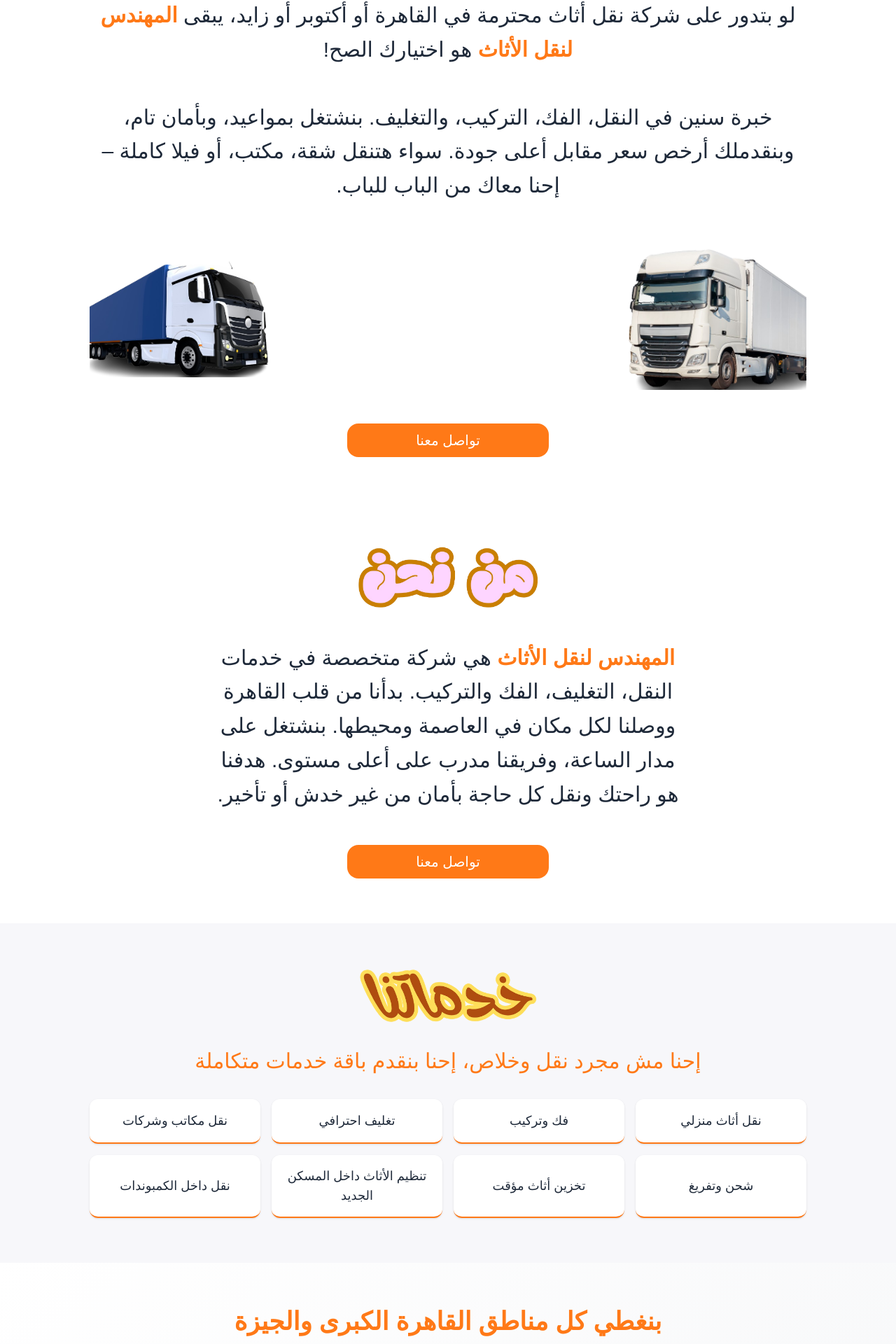
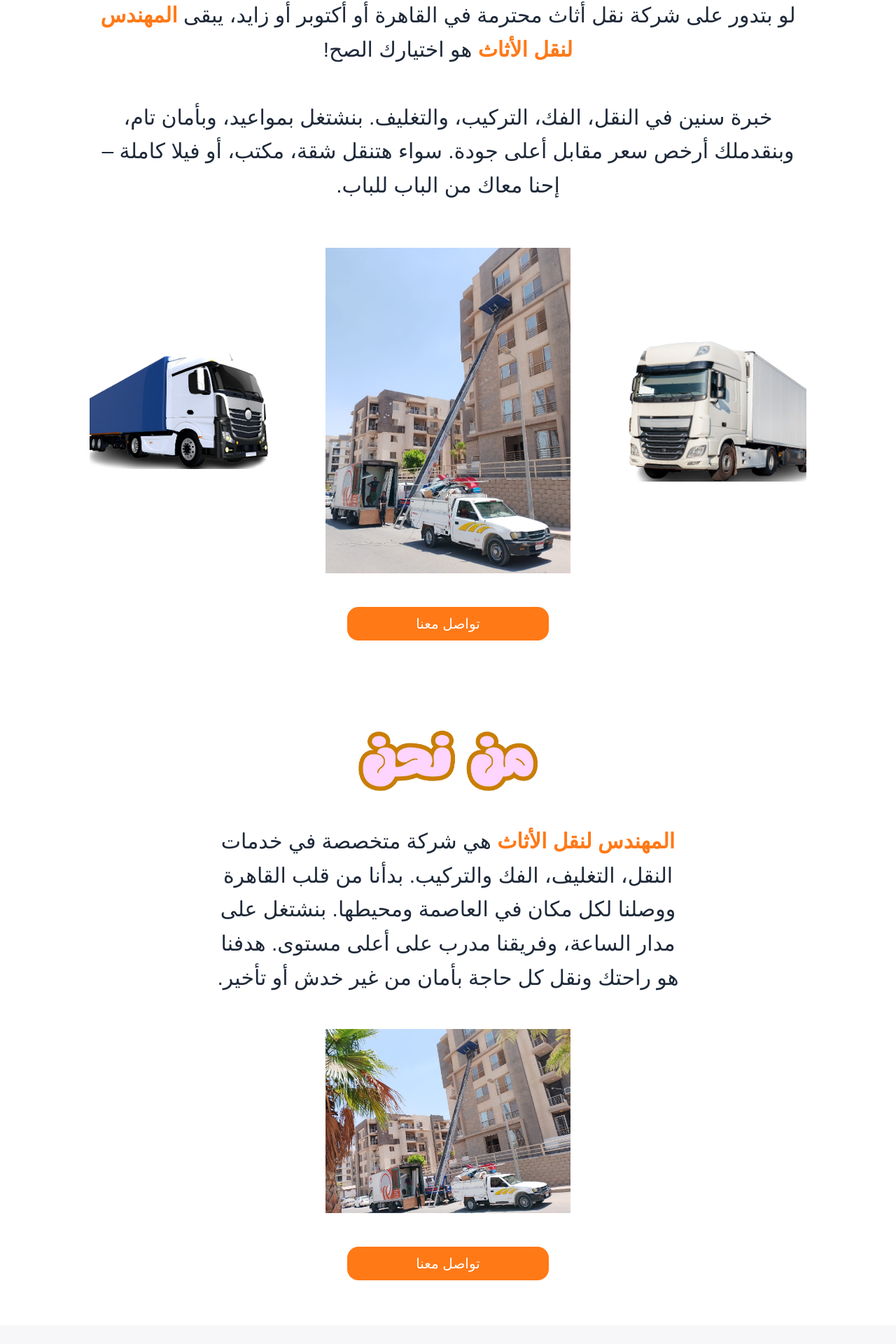
Before and after one commit to ahmedhussein74/elmohands, a Next.js app: page / in a window 1280 px wide. Shown: the part 866-2786 px from the top of the page at 70% size. Built offline with nearby package versions, Linux system fonts and the light colour scheme.

Commit message:
Refactor code structure for improved readability and maintainability

```diff
--- a/src/components/About.tsx
+++ b/src/components/About.tsx
@@ -41,6 +41,15 @@ const About = () => {
         خدش أو تأخير.
       </article>
 
+      <Image
+        width={350}
+        height={100}
+        alt="من نحن"
+        src="/m2.jpg"
+        data-aos="zoom-in"
+        className="mx-auto"
+      />
+
       <a
         href="tel:+201107675277"
         className="bg-[#ff7917] text-white text-lg lg:text-xl w-40 lg:w-72 h-12 rounded-2xl flex items-center justify-center hover:opacity-90 transition"
--- a/src/components/Mission.tsx
+++ b/src/components/Mission.tsx
@@ -42,7 +42,7 @@ const Mission = () => {
         </article>
       </div>
 
-      <div className="w-full flex justify-between items-center px-[5%] lg:px-[10%] mt-4">
+      <div className="w-full flex flex-wrap justify-between items-center px-[5%] lg:px-[10%] mt-4">
         <Image
           width={150}
           height={100}
@@ -50,6 +50,14 @@ const Mission = () => {
           data-aos="fade-left"
           src="/truck_right.png"
           className="w-1/3 lg:w-1/4"
+        />
+        <Image
+          width={350}
+          height={100}
+          src="/m1.jpg"
+          alt="من نحن"
+          className="mx-auto"
+          data-aos="zoom-in"
         />
         <Image
           width={150}
```
Also changed, not shown: public/m1.jpg (added), public/m2.jpg (added).
